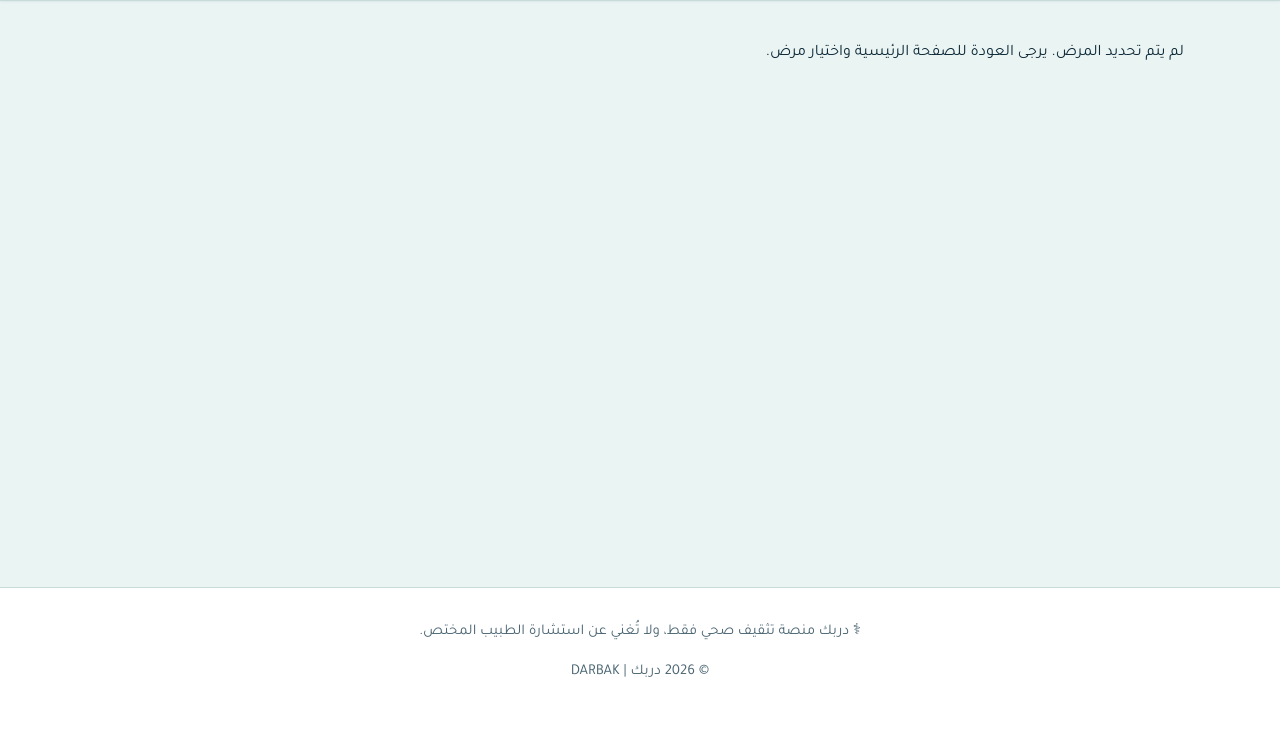
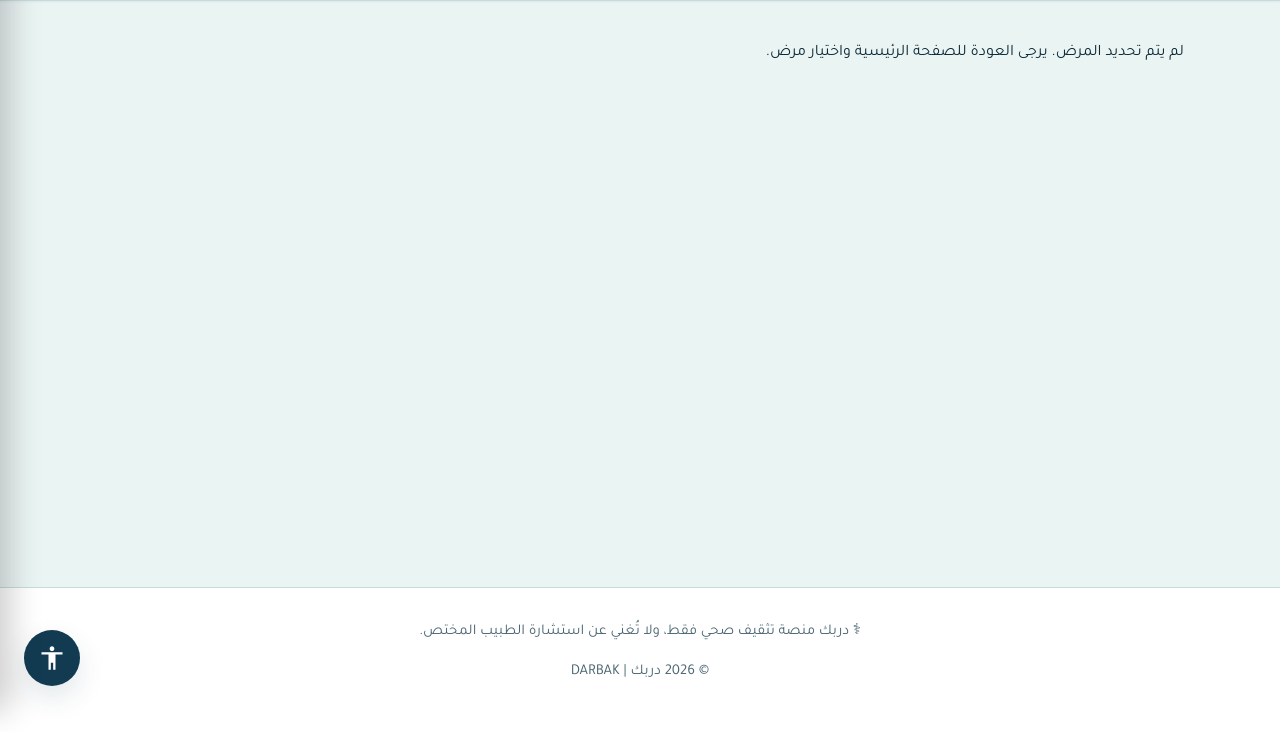
Before and after one commit to darbakhealth/Darbak, a plain HTML site: page disease.html in a window 1280 px wide. Shown: the part 90-822 px from the top of the page. Drawn offline with Linux system fonts and the light colour scheme.

Commit message:
Update disease.html

```diff
--- a/disease.html
+++ b/disease.html
@@ -39,9 +39,7 @@
       </nav>
       <div class="site-header__actions">
         <button type="button" class="icon-btn mobile-menu-btn" id="mobile-menu-btn" aria-label="فتح القائمة" aria-expanded="false">
-          <svg viewBox="0 0 24 24" width="24" height="24" stroke="currentColor" stroke-width="2" fill="none" stroke-linecap="round" aria-hidden="true">
-            <path d="M3 12h18M3 6h18M3 18h18"/>
-          </svg>
+          <svg viewBox="0 0 24 24" width="24" height="24" stroke="currentColor" stroke-width="2" fill="none" stroke-linecap="round" aria-hidden="true"><path d="M3 12h18M3 6h18M3 18h18"/></svg>
         </button>
         <button type="button" class="icon-btn theme-toggle" data-theme-toggle aria-label="تبديل الوضع الليلي" aria-pressed="false">
           <svg class="theme-toggle__sun" viewBox="0 0 24 24" width="20" height="20" fill="none" stroke="currentColor" stroke-width="2" aria-hidden="true"><circle cx="12" cy="12" r="4"/><path d="M12 2v2M12 20v2M4.93 4.93l1.41 1.41M17.66 17.66l1.41 1.41M2 12h2M20 12h2M4.93 19.07l1.41-1.41M17.66 6.34l1.41-1.41"/></svg>
@@ -68,9 +66,11 @@
 
   <script type="module">
     import { initTheme } from './js/theme.js';
+    import { initA11y } from './js/a11y.js';
     import { initDiseasePage } from './js/pages/disease.js';
 
     initTheme();
+    initA11y();
     initDiseasePage();
 
     const y = document.getElementById('year');
```
